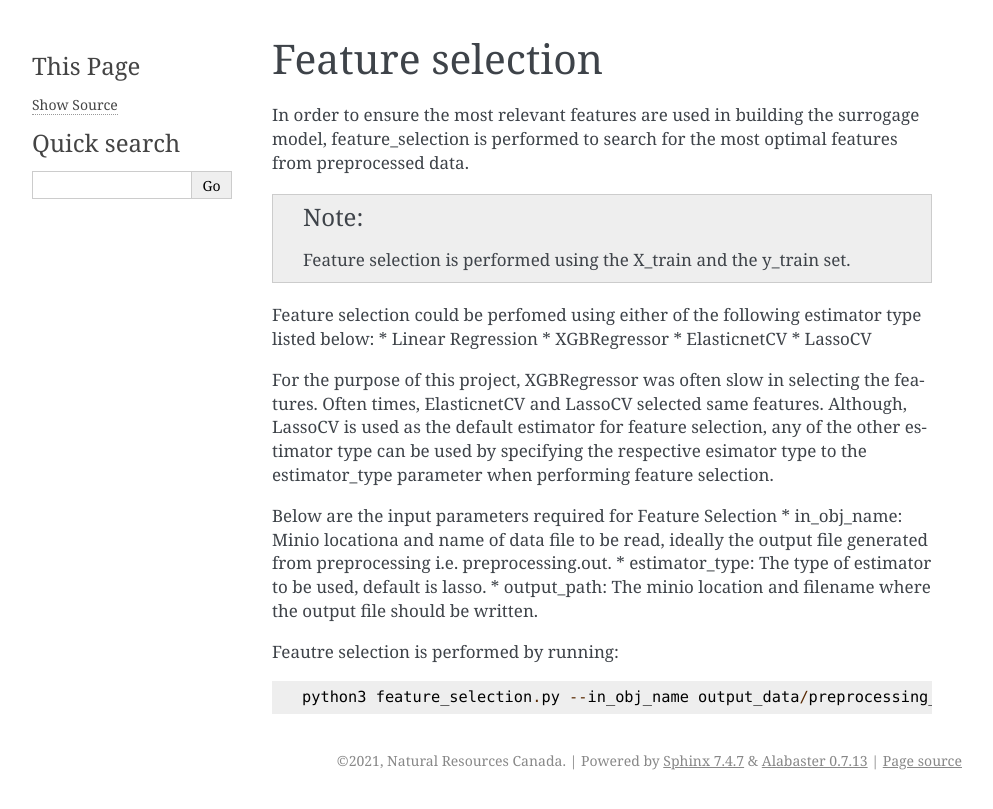
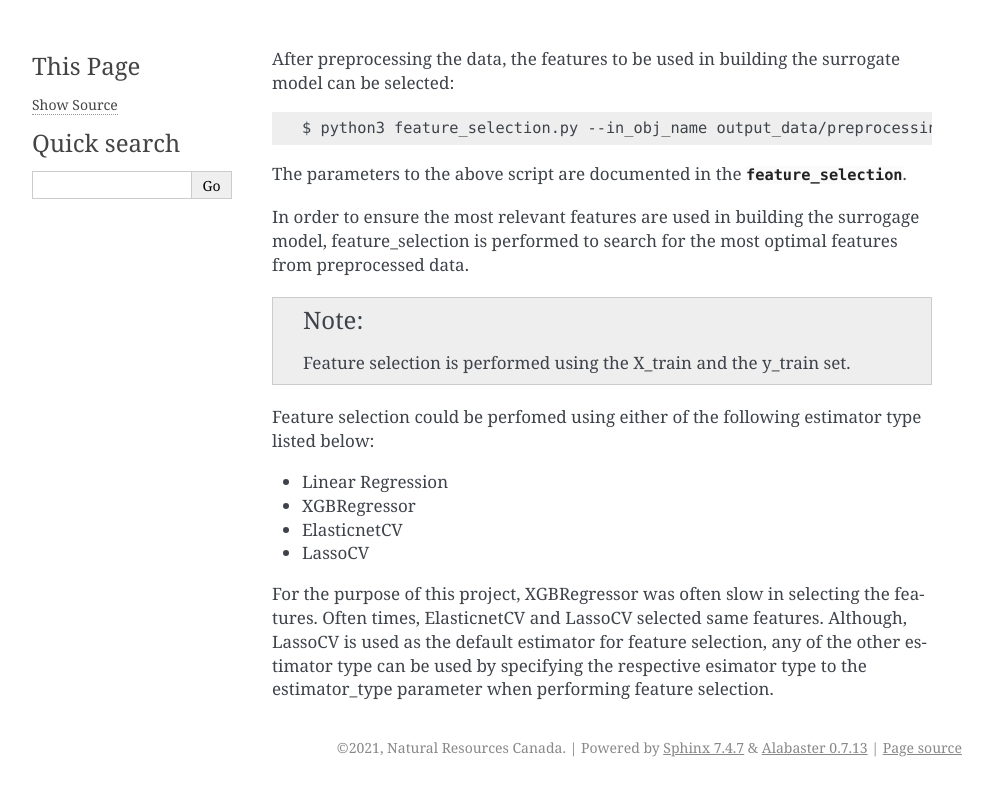
Before and after one commit to canmet-energy/btap_ml, a Sphinx documentation site: the page built from docs/usage/feature_selection.rst, in a window 1280 px wide. Shown: the top 809 px of the page, without its empty margins (148-1141 px from the left). Built offline with Sphinx 7.4.7, drawn with Linux system fonts in a browser that asks for light colours.

Commit message:
Documentation reorg for better understanding.

```diff
--- a/docs/usage/feature_selection.rst
+++ b/docs/usage/feature_selection.rst
@@ -1,23 +1,24 @@
-Feature selection
-=================
-In order to ensure the most relevant features are used in building the surrogage model, feature_selection is performed to search for the most optimal features from preprocessed data.
+After preprocessing the data, the features to be used in building the surrogate model can be selected::
 
-.. Note:: Feature selection is performed using the X_train and the y_train set.
+    $ python3 feature_selection.py --in_obj_name output_data/preprocessing_out --output_path output_data/feature_out --estimator_type lasso
 
+The parameters to the above script are documented in the :py:mod:`feature_selection`.
+
+In order to ensure the most relevant features are used in building the surrogage model, feature_selection is performed
+to search for the most optimal features from preprocessed data.
+
+.. note::
+
+    Feature selection is performed using the X_train and the y_train set.
 
 Feature selection could be perfomed using either of the following estimator type listed below:
+
 * Linear Regression
 * XGBRegressor
 * ElasticnetCV
 * LassoCV
 
-For the purpose of this project, XGBRegressor was often slow in selecting the features. Often times, ElasticnetCV and LassoCV selected same features. Although, LassoCV is used as the default estimator for feature selection, any of the other estimator type can be used by specifying the respective esimator type to the estimator_type parameter when performing feature selection.
-
-Below are the input parameters required for Feature Selection
-* in_obj_name: Minio locationa and name of data file to be read, ideally the output file generated from preprocessing i.e. preprocessing.out.
-* estimator_type: The type of estimator to be used, default is lasso.
-* output_path: The minio location and filename where the output file should be written.
-
-Feautre selection is performed by running::
-
-    python3 feature_selection.py --in_obj_name output_data/preprocessing_out --output_path output_data/feature_out --estimator_type lasso
+For the purpose of this project, XGBRegressor was often slow in selecting the features. Often times, ElasticnetCV and
+LassoCV selected same features. Although, LassoCV is used as the default estimator for feature selection, any of the
+other estimator type can be used by specifying the respective esimator type to the estimator_type parameter when
+performing feature selection.
--- /dev/null
+++ b/docs/usage/predict.rst
@@ -0,0 +1,5 @@
+The output from the data preparation and feature selection steps are used as input into this stage by running::
+
+    $ python3 predict.py --param_search yes --in_obj_name output_data/preprocessing_out --features output_data/feature_out --output_path output_data/predict_out
+
+The parameters to the above script are documented in the :py:mod:`predict`.
```
Also changed, not shown: docs/data_prep/weather.rst (+14 -20 lines), docs/index.rst (+3 -10 lines), docs/usage/model_run.rst (added, +13 -0 lines), docs/usage/preprocessing.rst (+25 -17 lines), docs/usage/retrain.rst (added, +38 -0 lines).
